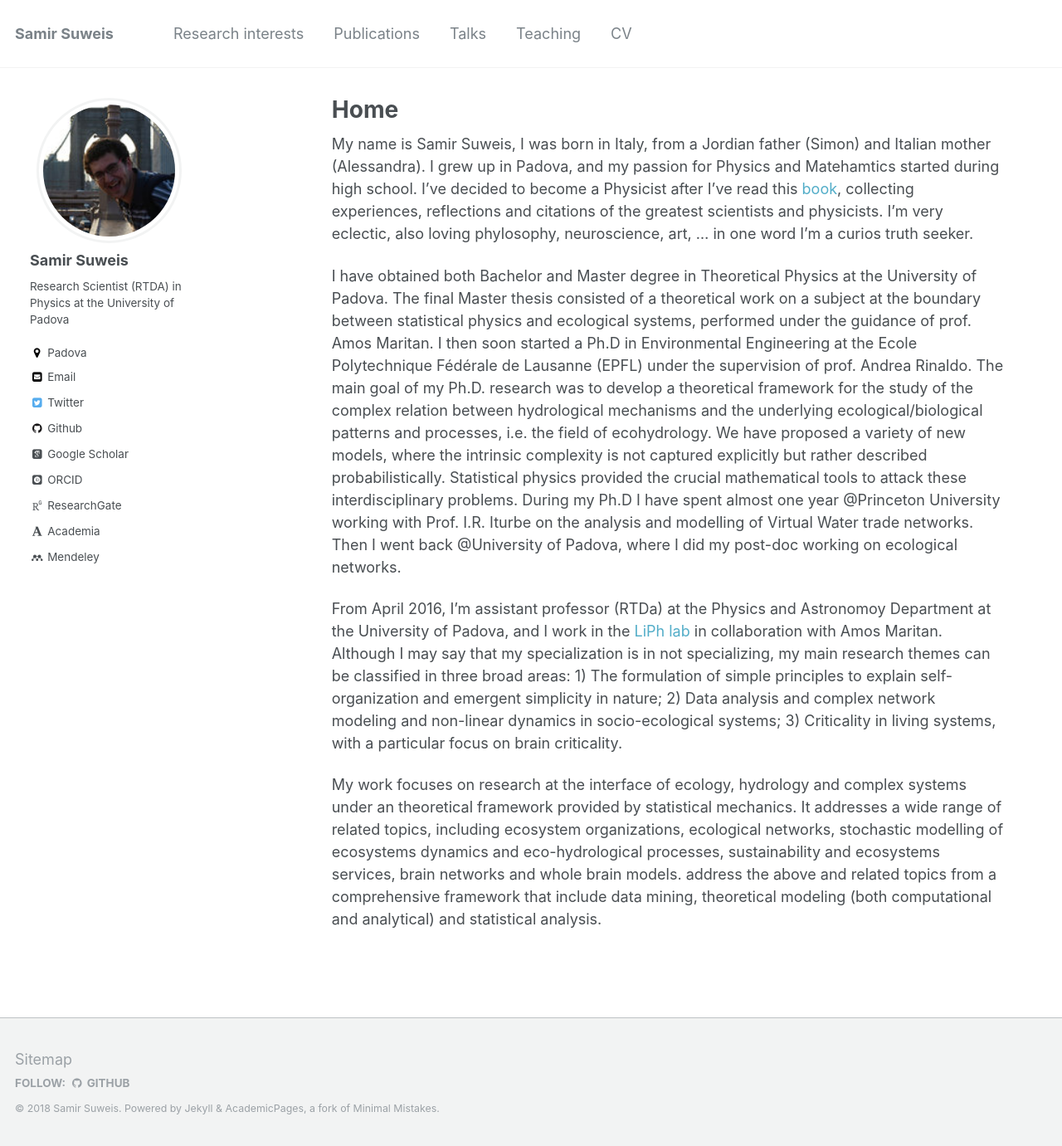
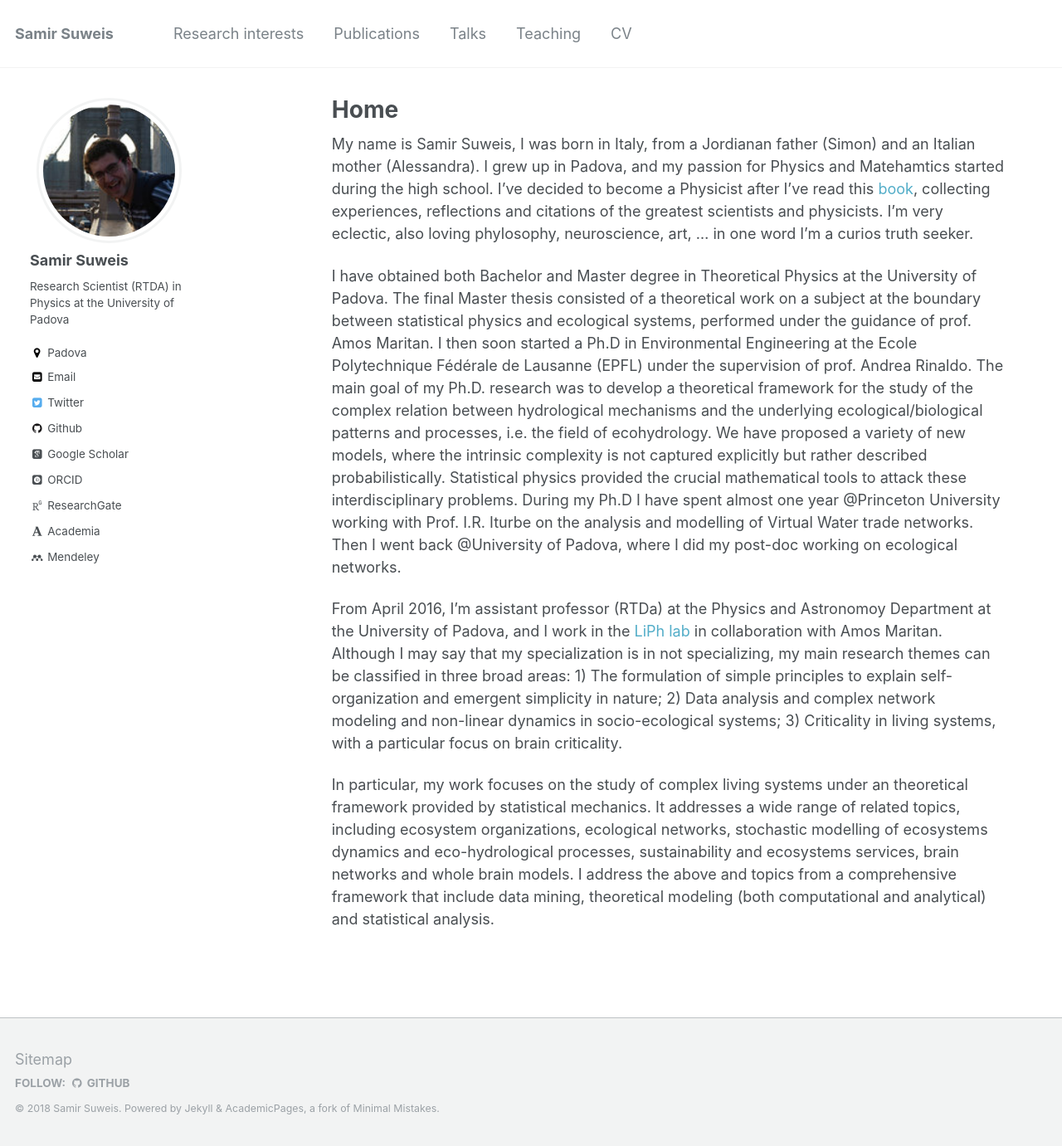
Before and after one commit to suweis/suweis.github.io, a Jekyll site: the page built from _pages/about.md, in a window 1280 px wide and 1381 px high. Shown: the whole window at 83% size. Built offline with Jekyll 4.4.1, drawn with Linux system fonts in a browser that asks for light colours; nearby versions of some CDN libraries; some web fonts are replaced.

Commit message:
Update about.md

```diff
--- a/_pages/about.md
+++ b/_pages/about.md
@@ -9,7 +9,7 @@ redirect_from:
 ---
 
 
-My name is Samir Suweis, I was born in Italy, from a Jordian father (Simon) and Italian mother (Alessandra). I grew up in Padova, and my passion for Physics and Matehamtics started during high school. I've decided to become a Physicist after I've read this [book](https://www.amazon.it/Solo-stupore-conosce-Lavventura-scientifica-ebook/dp/B008HRM9KW/ref=sr_1_1?s=books&ie=UTF8&qid=1535061995&sr=1-1&keywords=Solo+lo+stupore+conosce), collecting experiences, reflections and citations of the greatest scientists and physicists. I'm very eclectic, also loving phylosophy, neuroscience, art, ... in one word I'm a curios truth seeker.
+My name is Samir Suweis, I was born in Italy, from a Jordianan father (Simon) and an Italian mother (Alessandra). I grew up in Padova, and my passion for Physics and Matehamtics started during the high school. I've decided to become a Physicist after I've read this [book](https://www.amazon.it/Solo-stupore-conosce-Lavventura-scientifica-ebook/dp/B008HRM9KW/ref=sr_1_1?s=books&ie=UTF8&qid=1535061995&sr=1-1&keywords=Solo+lo+stupore+conosce), collecting experiences, reflections and citations of the greatest scientists and physicists. I'm very eclectic, also loving phylosophy, neuroscience, art, ... in one word I'm a curios truth seeker.
 
 
 I have obtained both Bachelor and Master degree in Theoretical Physics at the University of Padova. The final Master thesis consisted of a theoretical work on a subject at the boundary between statistical physics and ecological systems, performed under the guidance of prof. Amos Maritan. I then soon started a Ph.D in Environmental Engineering at the Ecole Polytechnique Fédérale de Lausanne (EPFL) under the supervision of prof. Andrea Rinaldo. The main goal of my Ph.D. research was to develop a theoretical framework for the study of the complex relation between hydrological mechanisms and the underlying ecological/biological patterns and processes, i.e. the field of ecohydrology. We have proposed a variety of new models, where the intrinsic complexity is not captured explicitly but rather described probabilistically. Statistical physics provided the crucial mathematical tools to attack these interdisciplinary problems. During my Ph.D I have spent almost one year @Princeton University working with Prof. I.R. Iturbe on the analysis and modelling of Virtual Water trade networks. Then I went back @University of Padova, where I did my post-doc working on ecological networks.
@@ -19,4 +19,4 @@ From April 2016, I'm assistant professor (RTDa) at the Physics and Astronomoy De
 2) Data analysis and complex network modeling and non-linear dynamics in socio-ecological systems;
 3) Criticality in living systems, with a particular focus on brain criticality.
 
-My work focuses on research at the interface of ecology, hydrology and complex systems under an theoretical framework provided by statistical mechanics. It addresses a wide range of related topics, including ecosystem organizations, ecological networks, stochastic modelling of ecosystems dynamics and eco-hydrological processes, sustainability and ecosystems services, brain networks and whole brain models.   address the above and related topics from a comprehensive framework that include data mining, theoretical modeling (both computational and analytical) and statistical analysis.
+In particular, my work focuses on the study of complex living systems under an theoretical framework provided by statistical mechanics. It addresses a wide range of related topics, including ecosystem organizations, ecological networks, stochastic modelling of ecosystems dynamics and eco-hydrological processes, sustainability and ecosystems services, brain networks and whole brain models. I address the above and topics from a comprehensive framework that include data mining, theoretical modeling (both computational and analytical) and statistical analysis.
```
